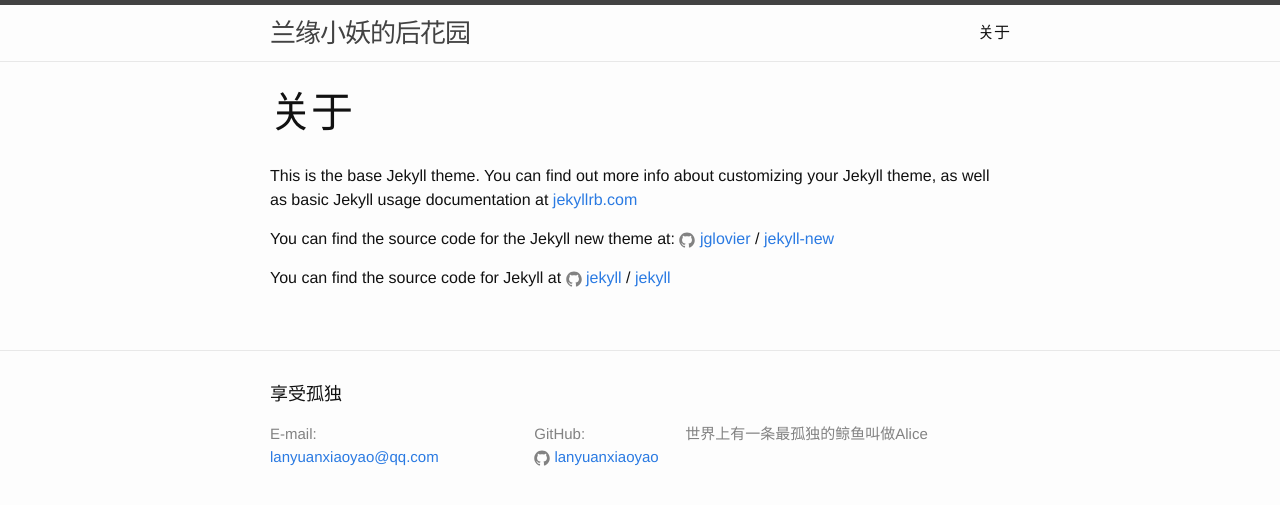
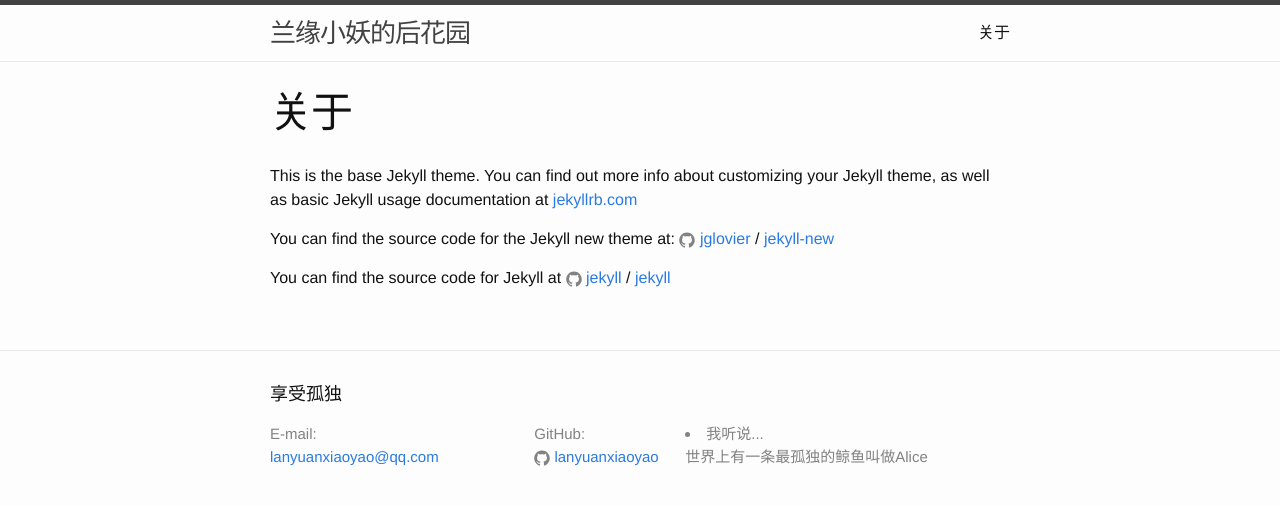
Before and after one commit to lanyuanxiaoyao/lanyuanxiaoyao.github.io, a Jekyll site: the page built from about.md, in a window 1280 px wide. Shown: the top 505 px of the page. Built offline with Jekyll 4.4.1, drawn with Linux system fonts in a browser that asks for light colours.

Commit message:
2016.1.15

```diff
--- a/_config.yml
+++ b/_config.yml
@@ -1,7 +1,6 @@
 title: 兰缘小妖的后花园
 email: lanyuanxiaoyao@qq.com
 description: > # this means to ignore newlines until "baseurl:"
-
   世界上有一条最孤独的鲸鱼叫做Alice
 baseurl: "" # the subpath of your site, e.g. /blog
 url: "http://lanyuanxiaoyao.github.io/" # the base hostname & protocol for your site
--- a/_includes/footer.html
+++ b/_includes/footer.html
@@ -24,6 +24,7 @@
       </div>
 
       <div class="footer-col footer-col-3">
+		<li>我听说...</li>
         <p>{{ site.description }}</p>
       </div>
     </div>
```
